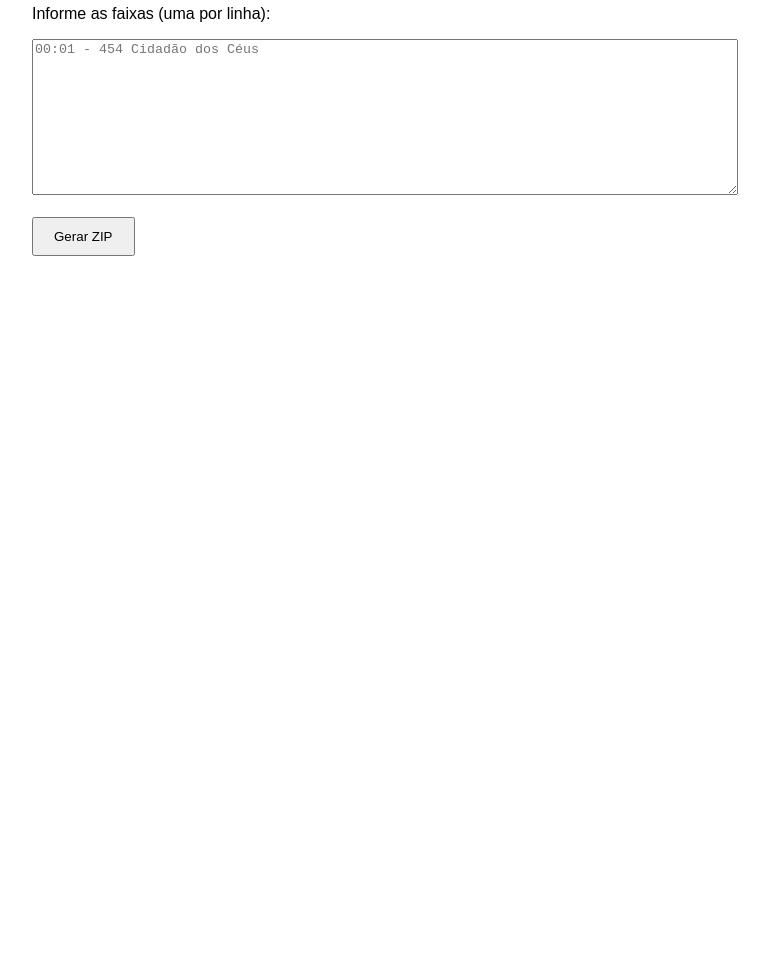
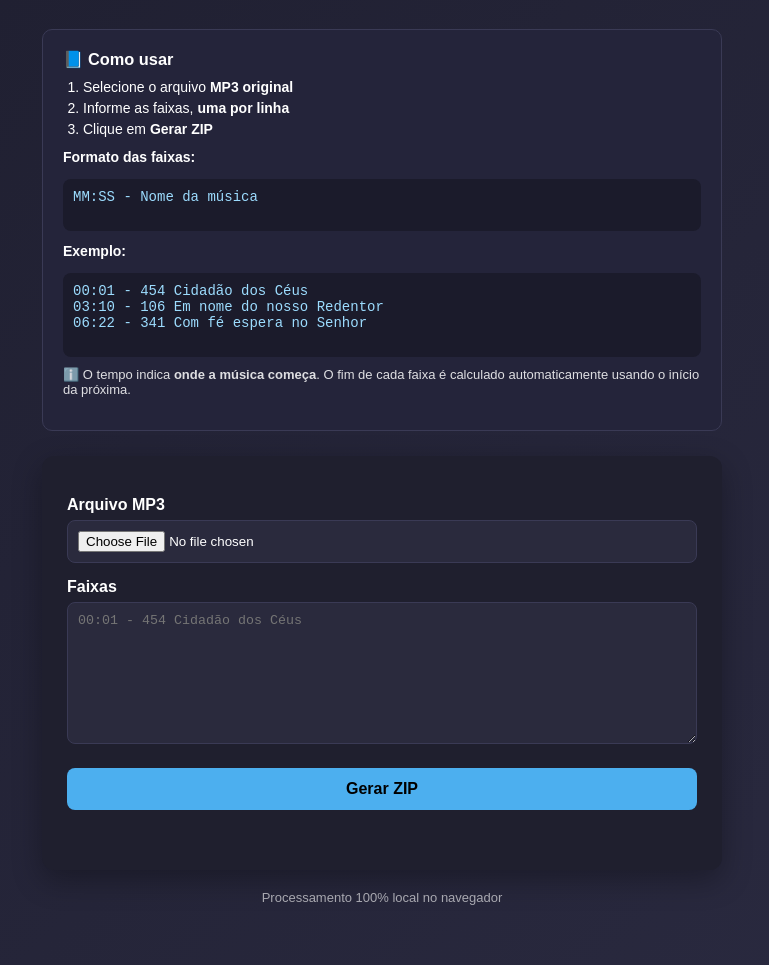
Before and after one commit to Logikoz/music-extractor, a plain HTML site: page index.html in a window 1280 px wide. Shown: the part 154-1119 px from the top of the page, without its empty margins (258-1027 px from the left). Before the commit the page ends 800 px from the top, so only its background shows below. Drawn offline with nearby package versions, Linux system fonts and the light colour scheme.

Commit message:
melhoria na UI

```diff
--- /dev/null
+++ b/css/style.css
@@ -0,0 +1,136 @@
+* {
+    box-sizing: border-box;
+}
+
+body {
+    margin: 0;
+    background: linear-gradient(135deg, #1e1e2f, #2a2a40);
+    font-family: Arial, sans-serif;
+    color: #fff;
+}
+
+.container {
+    max-width: 720px;
+    margin: 40px auto;
+    padding: 20px;
+}
+
+h1 {
+    text-align: center;
+    margin-bottom: 5px;
+}
+
+.subtitle {
+    text-align: center;
+    opacity: 0.8;
+    margin-bottom: 30px;
+}
+
+.card {
+    background: #1f1f2e;
+    border-radius: 12px;
+    padding: 25px;
+    box-shadow: 0 10px 30px rgba(0, 0, 0, 0.3);
+}
+
+.label {
+    display: block;
+    margin-top: 15px;
+    margin-bottom: 6px;
+    font-weight: bold;
+}
+
+input[type="file"],
+textarea {
+    width: 100%;
+    background: #2a2a3d;
+    border: 1px solid #3a3a55;
+    border-radius: 8px;
+    color: #fff;
+    padding: 10px;
+}
+
+textarea {
+    resize: vertical;
+    font-family: monospace;
+}
+
+button {
+    margin-top: 20px;
+    width: 100%;
+    padding: 12px;
+    background: #4cafef;
+    border: none;
+    border-radius: 8px;
+    color: #000;
+    font-size: 16px;
+    font-weight: bold;
+    cursor: pointer;
+    transition: 0.2s;
+}
+
+button:hover {
+    background: #6fc2ff;
+}
+
+button:disabled {
+    opacity: 0.6;
+    cursor: not-allowed;
+}
+
+.status {
+    margin-top: 15px;
+    min-height: 20px;
+    font-weight: bold;
+}
+
+footer {
+    text-align: center;
+    margin-top: 20px;
+    opacity: 0.6;
+    font-size: 13px;
+}
+
+.help {
+    background: #24243a;
+    border: 1px solid #3a3a55;
+    border-radius: 10px;
+    padding: 20px;
+    margin-bottom: 25px;
+    font-size: 14px;
+}
+
+.help h3 {
+    margin-top: 0;
+    margin-bottom: 10px;
+}
+
+.help ol {
+    padding-left: 20px;
+    margin: 10px 0;
+}
+
+.help li {
+    margin-bottom: 5px;
+}
+
+.help-title {
+    margin-top: 12px;
+    font-weight: bold;
+}
+
+.help pre {
+    background: #1b1b2b;
+    border-radius: 8px;
+    padding: 10px;
+    overflow-x: auto;
+    margin: 8px 0;
+    font-family: monospace;
+    color: #9cdcfe;
+}
+
+.help-note {
+    margin-top: 10px;
+    font-size: 13px;
+    opacity: 0.85;
+}
--- a/index.html
+++ b/index.html
@@ -1,119 +1,70 @@
 <!DOCTYPE html>
 <html lang="pt-br">
+
 <head>
-  <meta charset="UTF-8">
-  <title>Separador de MP3</title>
+    <meta charset="UTF-8" />
+    <title>Separador de MP3</title>
+    <meta name="viewport" content="width=device-width, initial-scale=1" />
 
-  <style>
-    body {
-      font-family: Arial, sans-serif;
-      max-width: 700px;
-      margin: 40px auto;
-    }
-    textarea {
-      width: 100%;
-    }
-    button {
-      padding: 10px 20px;
-      cursor: pointer;
-    }
-    #status {
-      margin-top: 15px;
-      font-weight: bold;
-    }
-  </style>
+    <link rel="stylesheet" href="css/style.css" />
 </head>
+
 <body>
 
-<h2>Separar MP3 por tempo</h2>
+    <div class="container">
+        <h1>🎵 Separador de MP3</h1>
+        <p class="subtitle">
+            Separe um MP3 grande em várias faixas usando horários
+        </p>
 
-<p>Selecione o MP3 original:</p>
-<input type="file" id="file" accept=".mp3">
+        <div class="help">
+            <h3>📘 Como usar</h3>
 
-<p>Informe as faixas (uma por linha):</p>
-<textarea id="tracks" rows="10"
-placeholder="00:01 - 454 Cidadão dos Céus"></textarea>
+            <ol>
+                <li>Selecione o arquivo <strong>MP3 original</strong></li>
+                <li>Informe as faixas, <strong>uma por linha</strong></li>
+                <li>Clique em <strong>Gerar ZIP</strong></li>
+            </ol>
 
-<br><br>
-<button id="process">Gerar ZIP</button>
+            <p class="help-title">Formato das faixas:</p>
 
-<p id="status"></p>
+            <pre>
+MM:SS - Nome da música
+  </pre>
 
-<script type="module">
-  import { FFmpeg } from "./ffmpeg/ffmpeg-wasm/index.js";
-  import { fetchFile } from "https://cdn.jsdelivr.net/npm/@ffmpeg/util@0.12.1/+esm";
-  import JSZip from "https://cdn.jsdelivr.net/npm/jszip@3.10.1/+esm";
+            <p class="help-title">Exemplo:</p>
 
-  const ffmpeg = new FFmpeg({
-    log: true,
-    corePath: "/ffmpeg"
-  });
+            <pre>
+00:01 - 454 Cidadão dos Céus
+03:10 - 106 Em nome do nosso Redentor
+06:22 - 341 Com fé espera no Senhor
+  </pre>
 
-  const status = document.getElementById("status");
+            <p class="help-note">
+                ℹ️ O tempo indica <strong>onde a música começa</strong>.
+                O fim de cada faixa é calculado automaticamente usando o início da próxima.
+            </p>
+        </div>
 
-  async function loadFFmpeg() {
-    if (ffmpeg.loaded) return;
 
-    status.innerText = "Carregando FFmpeg (primeira vez demora)...";
+        <div class="card">
+            <label class="label">Arquivo MP3</label>
+            <input type="file" id="file" accept=".mp3" />
 
-    await ffmpeg.load({
-      coreURL: "/ffmpeg/ffmpeg-core.js",
-      wasmURL: "/ffmpeg/ffmpeg-core.wasm"
-    });
-  }
+            <label class="label">Faixas</label>
+            <textarea id="tracks" rows="8" placeholder="00:01 - 454 Cidadão dos Céus"></textarea>
 
-  document.getElementById("process").onclick = async () => {
-    const fileInput = document.getElementById("file");
-    const text = document.getElementById("tracks").value.trim();
+            <button id="process">Gerar ZIP</button>
 
-    if (!fileInput.files.length || !text) {
-      alert("Selecione o MP3 e informe as faixas");
-      return;
-    }
+            <div id="status" class="status"></div>
+        </div>
 
-    await loadFFmpeg();
+        <footer>
+            Processamento 100% local no navegador
+        </footer>
+    </div>
 
-    status.innerText = "Carregando arquivo...";
+    <script type="module" src="js/app.js"></script>
+</body>
 
-    await ffmpeg.writeFile(
-      "input.mp3",
-      await fetchFile(fileInput.files[0])
-    );
-
-    const lines = text.split("\n").map(l => l.trim()).filter(Boolean);
-
-    const tracks = lines.map(line => {
-      const [time, name] = line.split(" - ");
-      return { time, name };
-    });
-
-    const zip = new JSZip();
-
-    for (let i = 0; i < tracks.length; i++) {
-      status.innerText = `Processando: ${tracks[i].name}`;
-
-      const args = tracks[i + 1]
-        ? ["-i", "input.mp3", "-ss", tracks[i].time, "-to", tracks[i + 1].time, "-c", "copy", "out.mp3"]
-        : ["-i", "input.mp3", "-ss", tracks[i].time, "-c", "copy", "out.mp3"];
-
-      await ffmpeg.exec(args);
-
-      const data = await ffmpeg.readFile("out.mp3");
-      zip.file(`${tracks[i].name}.mp3`, data.buffer);
-    }
-
-    status.innerText = "Gerando ZIP...";
-
-    const blob = await zip.generateAsync({ type: "blob" });
-
-    const a = document.createElement("a");
-    a.href = URL.createObjectURL(blob);
-    a.download = "faixas.zip";
-    a.click();
-
-    status.innerText = "Concluído ✅";
-  };
-</script>
-
-</body>
 </html>
--- /dev/null
+++ b/js/app.js
@@ -0,0 +1,80 @@
+import { FFmpeg } from "/ffmpeg/ffmpeg-wasm/index.js";
+import JSZip from "https://cdn.jsdelivr.net/npm/jszip@3.10.1/+esm";
+
+const fileInput = document.getElementById("file");
+const tracksInput = document.getElementById("tracks");
+const processBtn = document.getElementById("process");
+const status = document.getElementById("status");
+
+const ffmpeg = new FFmpeg({ log: false });
+
+async function loadFFmpeg() {
+  if (ffmpeg.loaded) return;
+
+  status.innerText = "Carregando FFmpeg (primeira vez pode demorar)...";
+
+  await ffmpeg.load({
+    coreURL: "/ffmpeg/ffmpeg-core.js",
+    wasmURL: "/ffmpeg/ffmpeg-core.wasm"
+  });
+}
+
+processBtn.onclick = async () => {
+  if (!fileInput.files.length || !tracksInput.value.trim()) {
+    alert("Selecione o MP3 e informe as faixas.");
+    return;
+  }
+
+  processBtn.disabled = true;
+
+  try {
+    await loadFFmpeg();
+
+    status.innerText = "Lendo arquivo...";
+    await ffmpeg.writeFile(
+      "input.mp3",
+      new Uint8Array(await fileInput.files[0].arrayBuffer())
+    );
+
+    const lines = tracksInput.value
+      .split("\n")
+      .map(l => l.trim())
+      .filter(Boolean);
+
+    const tracks = lines.map(line => {
+      const [time, name] = line.split(" - ");
+      return { time, name };
+    });
+
+    const zip = new JSZip();
+
+    for (let i = 0; i < tracks.length; i++) {
+      status.innerText = `Processando: ${tracks[i].name}`;
+
+      const args = tracks[i + 1]
+        ? ["-i", "input.mp3", "-ss", tracks[i].time, "-to", tracks[i + 1].time, "-c", "copy", "out.mp3"]
+        : ["-i", "input.mp3", "-ss", tracks[i].time, "-c", "copy", "out.mp3"];
+
+      await ffmpeg.exec(args);
+
+      const data = await ffmpeg.readFile("out.mp3");
+      zip.file(`${tracks[i].name}.mp3`, data.buffer);
+    }
+
+    status.innerText = "Gerando ZIP...";
+    const blob = await zip.generateAsync({ type: "blob" });
+
+    const a = document.createElement("a");
+    a.href = URL.createObjectURL(blob);
+    a.download = "faixas.zip";
+    a.click();
+
+    status.innerText = "Concluído ✅";
+  } catch (err) {
+    console.error(err);
+    alert("Erro ao processar o áudio.");
+    status.innerText = "Erro ❌";
+  }
+
+  processBtn.disabled = false;
+};
```
